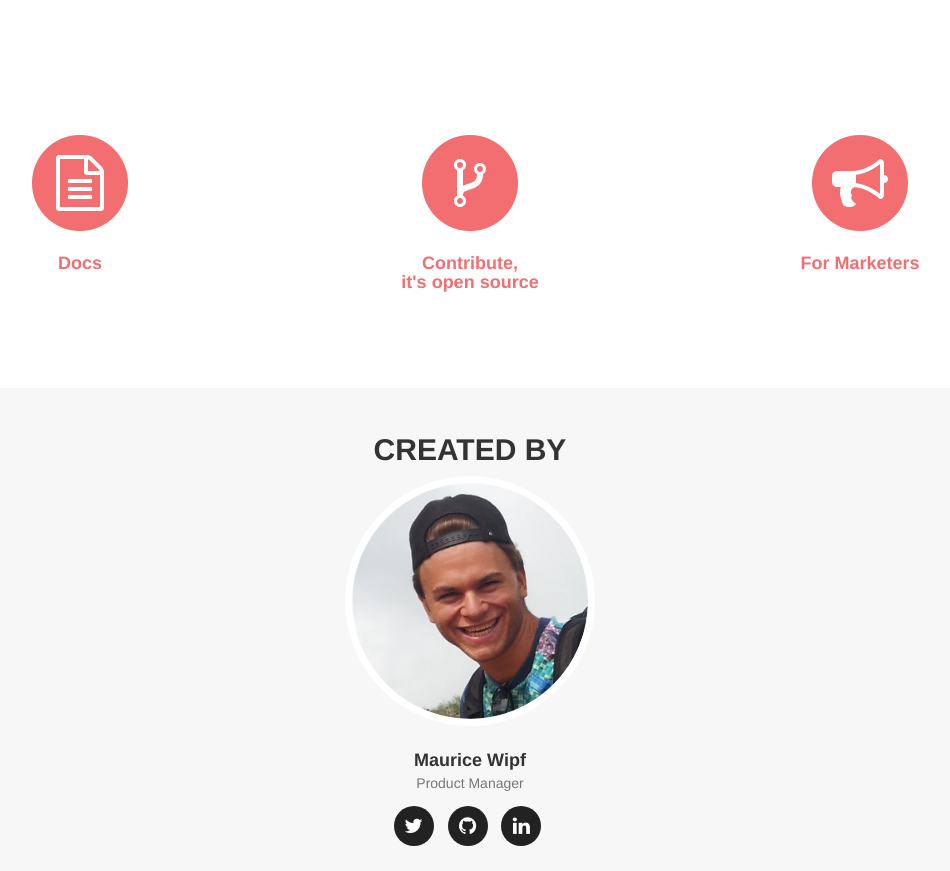
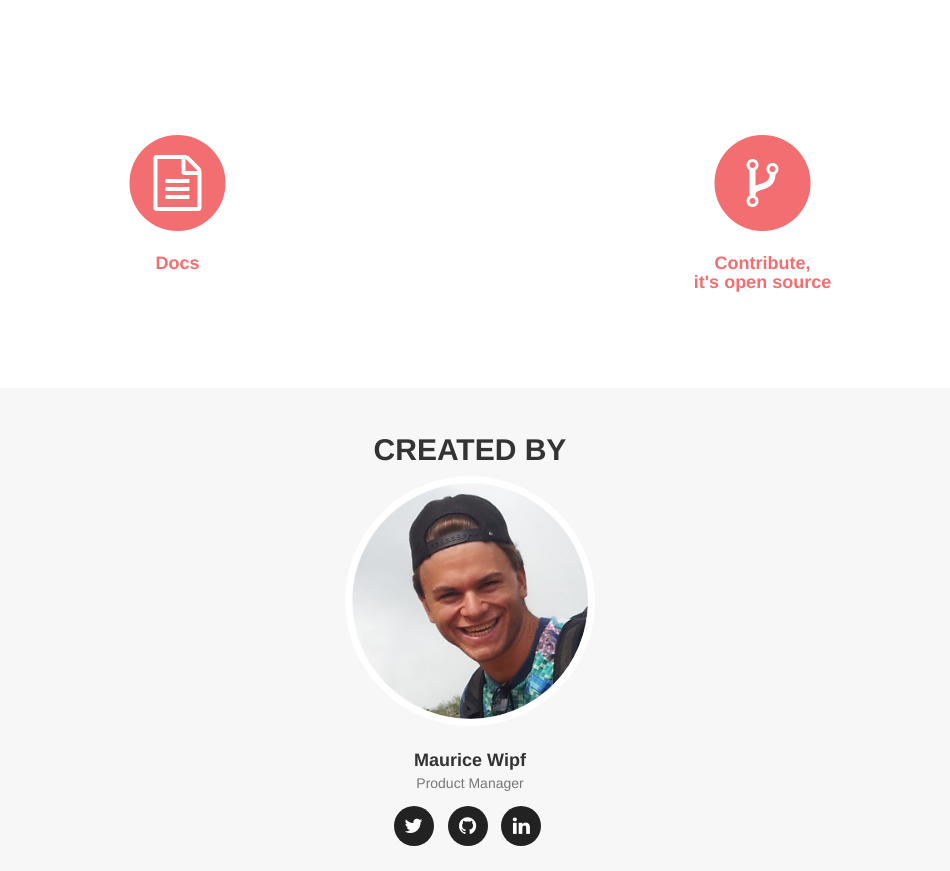
Before and after one commit to mauricewipf/fromform, a website: page index.html in a window 1280 px wide. Shown: the part 2360-3231 px from the top of the page, without its empty margins (170-1120 px from the left). Drawn offline with nearby package versions, Linux system fonts and the light colour scheme.

Commit message:
changed link to README.md

```diff
--- a/index.html
+++ b/index.html
@@ -167,27 +167,27 @@
     <section>
       <div class="container">
           <div class="row text-center">
-              <div class="col-md-4"><a href="https://github.com/mauricewipf/fromform/README.md">
+              <div class="col-md-6"><a href="https://github.com/mauricewipf/fromform/blob/master/README.md">
                   <span class="fa-stack fa-4x">
                       <i class="fa fa-circle fa-stack-2x text-primary"></i>
                       <i class="fa fa-file-text-o fa-stack-1x fa-inverse"></i>
                   </span></a>
-                  <a href="https://github.com/mauricewipf/fromform/README.md"><h4 class="service-heading">Docs</h4></a>
+                  <a href="https://github.com/mauricewipf/fromform/blob/master/README.md"><h4 class="service-heading">Docs</h4></a>
               </div>
-              <div class="col-md-4"><a href="https://github.com/mauricewipf/fromform">
+              <div class="col-md-6"><a href="https://github.com/mauricewipf/fromform">
                   <span class="fa-stack fa-4x">
                       <i class="fa fa-circle fa-stack-2x text-primary"></i>
                       <i class="fa fa-code-fork fa-stack-1x fa-inverse"></i>
                   </span></a>
                   <a href="https://github.com/mauricewipf/fromform"><h4 class="service-heading">Contribute,<br/>it's open source</h4></a>
               </div>
-              <div class="col-md-4"><a href="/marketers">
+              <!-- <div class="col-md-4"><a href="/marketers">
                   <span class="fa-stack fa-4x">
                       <i class="fa fa-circle fa-stack-2x text-primary"></i>
                       <i class="fa fa-bullhorn fa-stack-1x fa-inverse"></i>
                   </span></a>
                   <a href="/marketers"><h4 class="service-heading">For Marketers</h4></a>
-              </div>
+              </div> -->
           </div>
       </div>
     </section>
```
